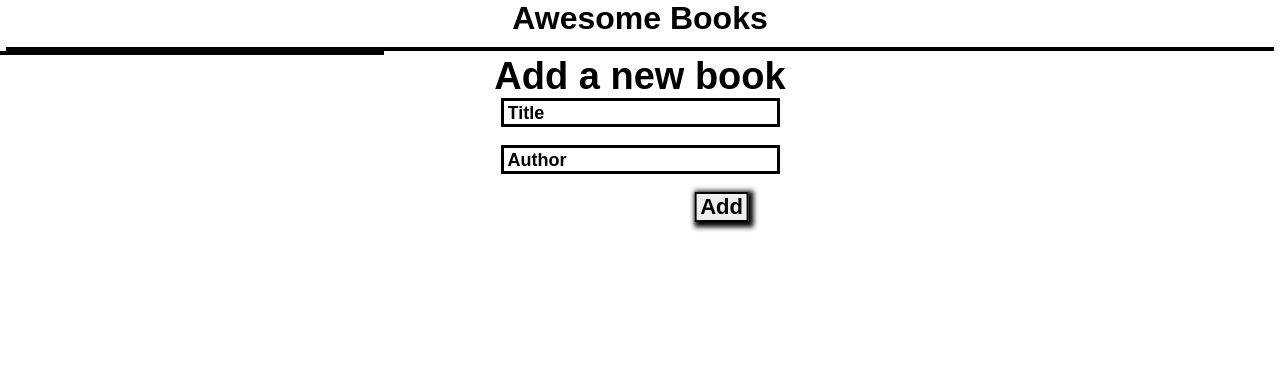
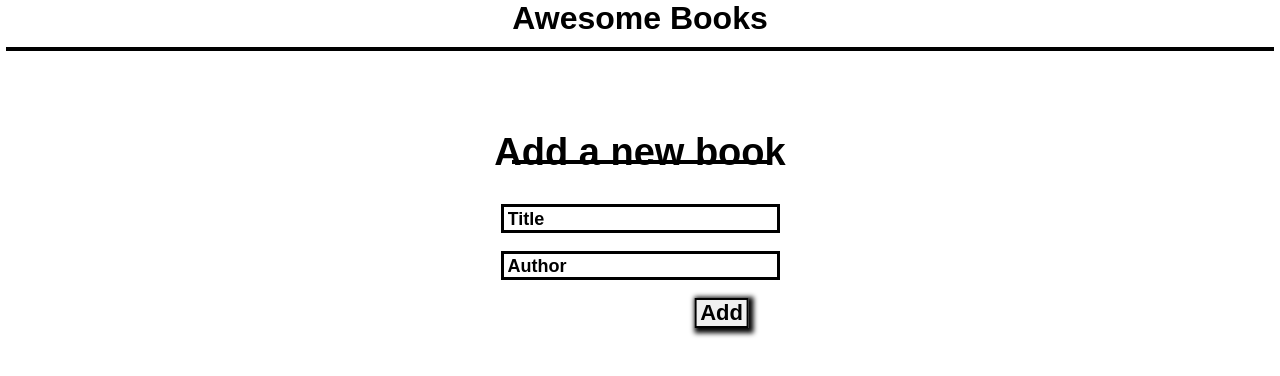
Before and after one commit to joskalenda/awesome_books, a website: page index.html in a window 1280 px wide. Drawn offline with Linux system fonts and the light colour scheme.

Commit message:
update css line

```diff
--- a/style.css
+++ b/style.css
@@ -32,15 +32,19 @@ h2 {
   font-size: 38px;
   text-align: center;
   justify-content: center;
+  margin-top: 80px;
+  margin-bottom: 30px;
 }
 
 h2::before {
   display: block;
+  position: fixed;
   content: " ";
   background-color: #000;
-  text-align: center;
-  width: 30%;
   height: 4px;
+  width: 20%;
+  top: 20%;
+  left: 40%;
 }
 
 input {
```
